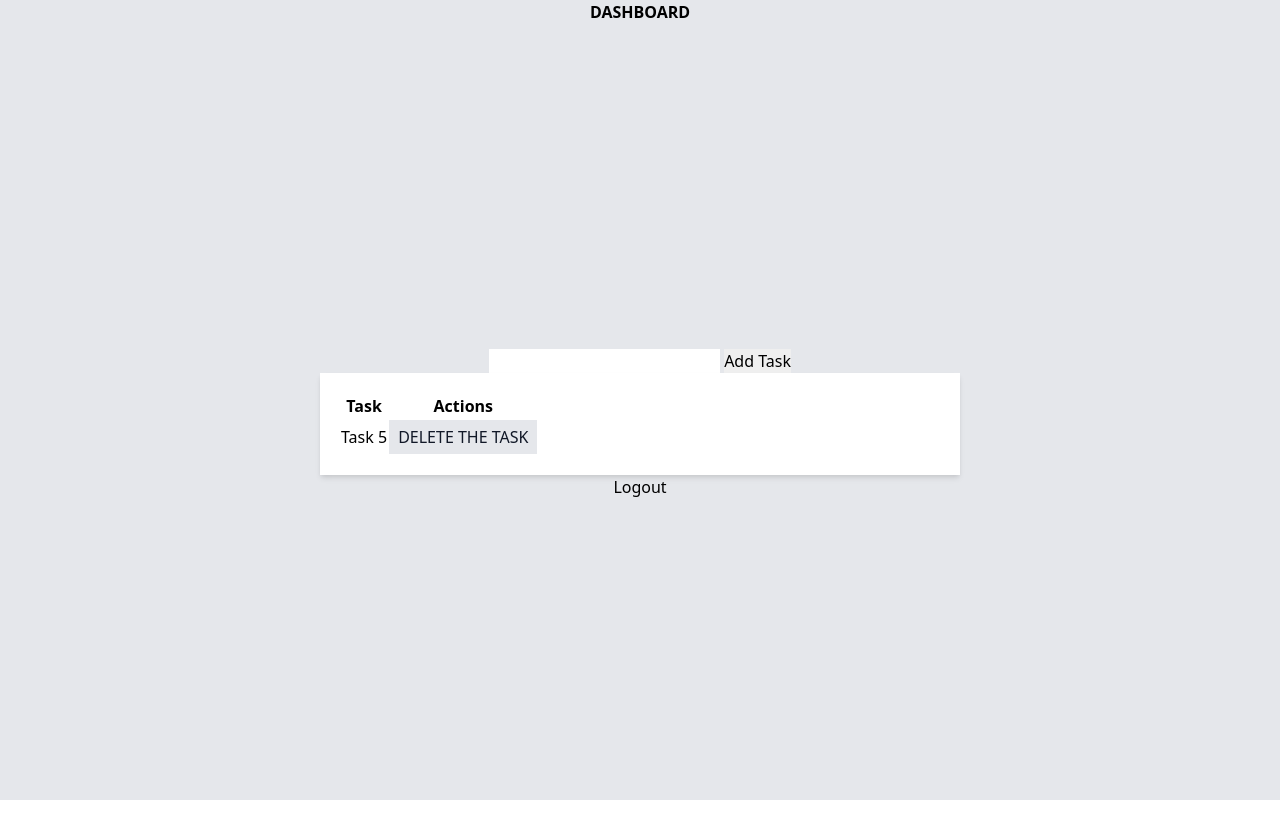
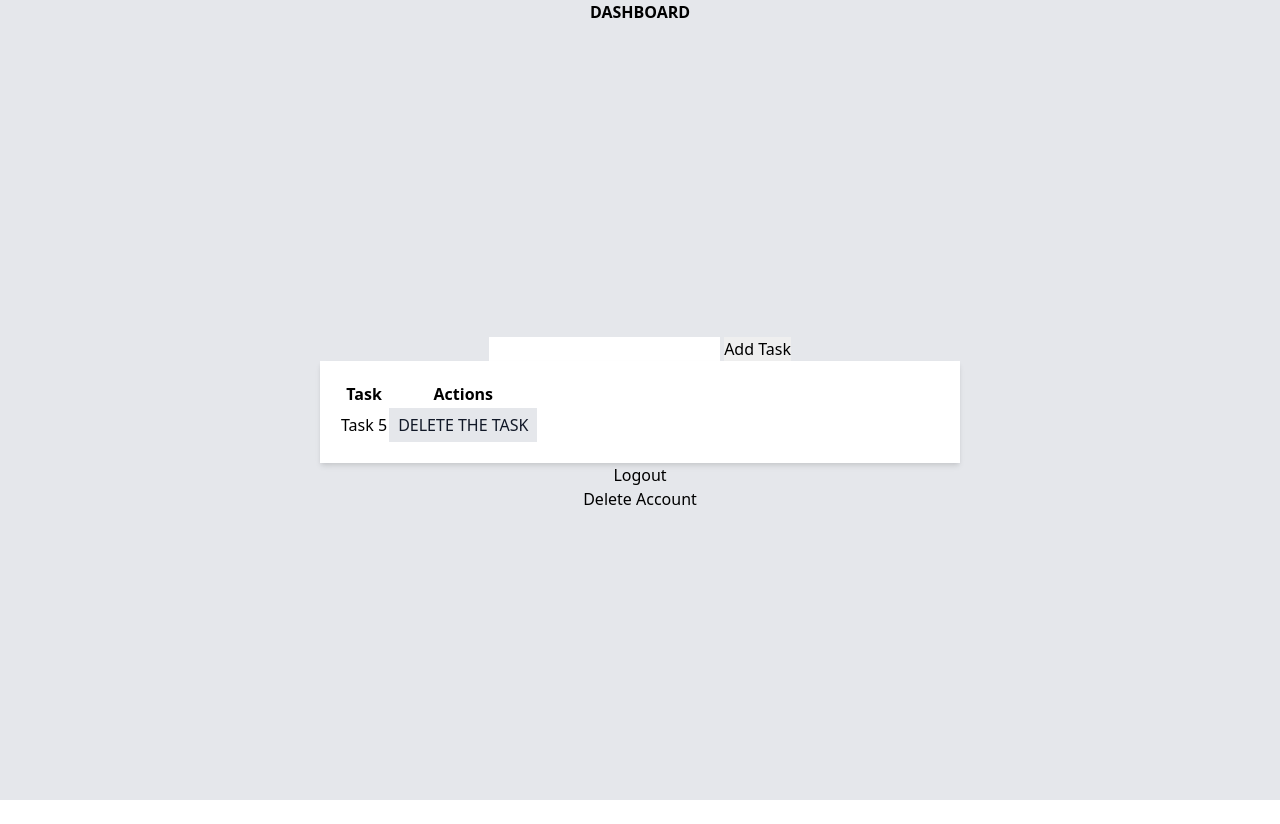
Before and after one commit to MSSRPRAD/ToDoFlask, a Flask app: page /dashboard in a window 1280 px wide. Run offline with Flask 2, Linux system fonts and the light colour scheme; a user stored in the database is signed in; data comes from the database, SQL or seed files in the repository; both versions use the stored data as it was after the commit.

Commit message:
"Added option to delete account in Dashboard page"

```diff
--- a/app.py
+++ b/app.py
@@ -130,6 +130,15 @@ def delete(id):
         Task.query.filter_by(id=id).delete()
         db.session.commit()
         return redirect(url_for('dashboard'))
+@app.route('/delete/user')
+@login_required
+def deleteUser():
+    user = current_user
+    if user:
+        User.query.filter_by(id=user.id).delete()
+        logout_user()
+        db.session.commit()
+        return redirect(url_for('home'))
 
 @app.route('/dashboard/create', methods=['POST','GET'])
 @login_required
--- a/templates/dashboard.html
+++ b/templates/dashboard.html
@@ -39,6 +39,9 @@
           <div>
             <a href="{{url_for('logout')}}">Logout</a>
         </div>
+          <div>
+            <a href="delete/user">Delete Account</a>
+          </div>
       </div>
     </div>
   </div>
```
Also changed, not shown: database.db.
